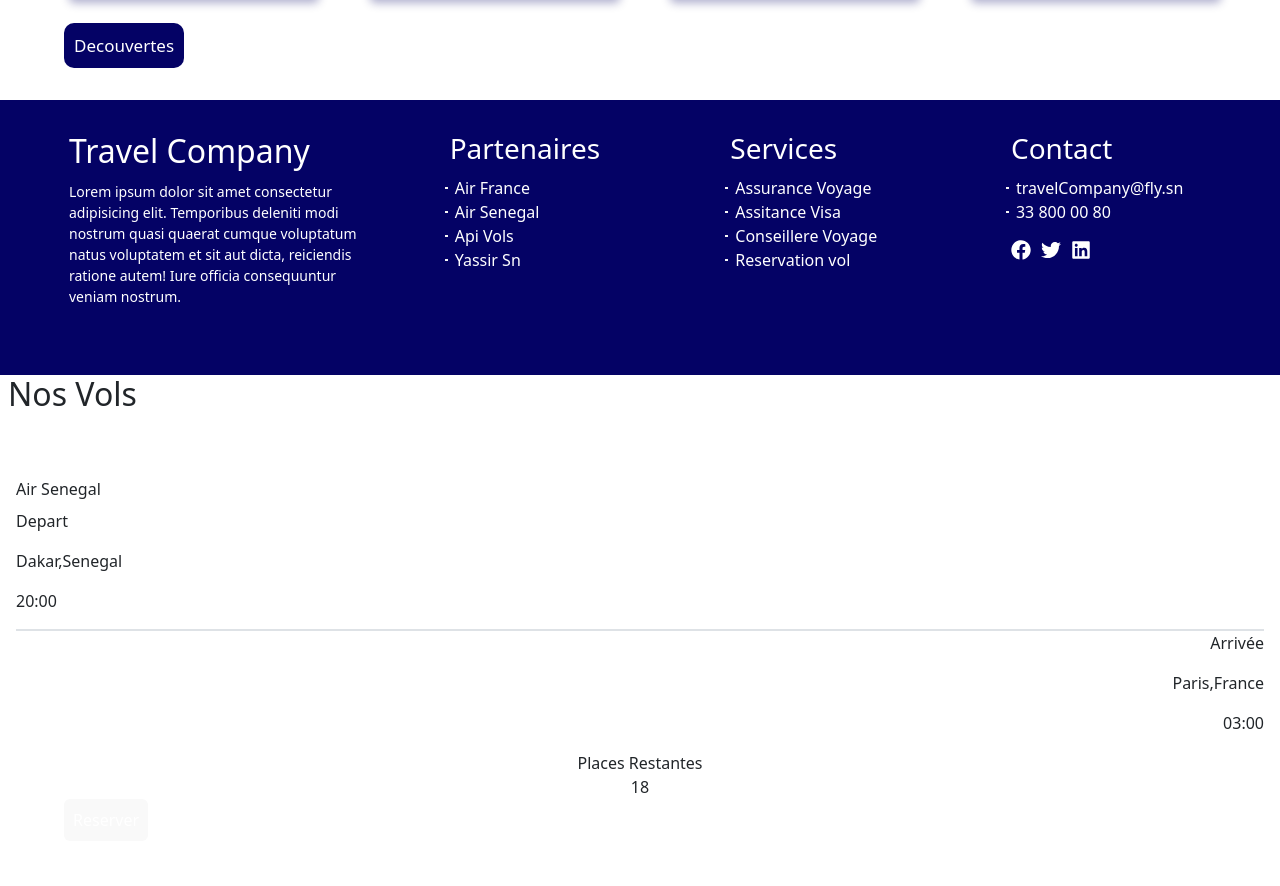
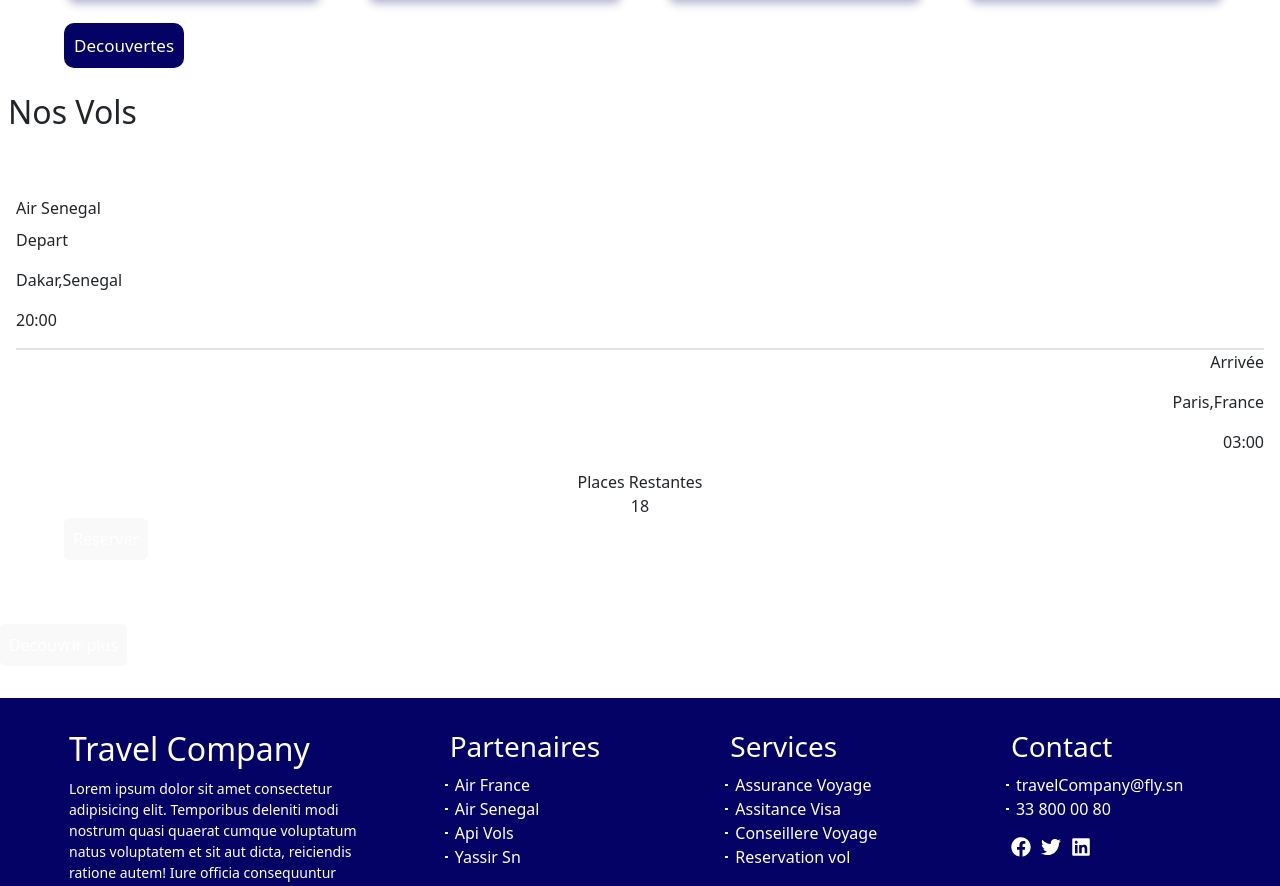
Before and after one commit to Mega17Z/Travel, a React (Vite) app: page / in a window 1280 px wide. Shown: the part 1237-2123 px from the top of the page. Built offline with nearby package versions, Linux system fonts and the light colour scheme.

Commit message:
changement

```diff
--- a/package.json
+++ b/package.json
@@ -16,7 +16,6 @@
     "react-dom": "^19.0.0",
     "react-icons": "^5.5.0",
     "react-router-dom": "^7.5.3",
-    "tailwindcss": "^4.1.4",
     "tailwindcss": "^4.1.4"
   },
   "devDependencies": {
--- a/src/Components/travelCard/vols.jsx
+++ b/src/Components/travelCard/vols.jsx
@@ -2,7 +2,7 @@ import React from "react";
 import CarteVoyage from "./carteVoyage";
 import DiscoverMore from "./button";
 
-const vols = () => {
+const Vols = () => {
   return (
     <div className="p-0 m-0">
       <h2 className="border-l-7 border-blue-800 ps-2 w-fit text-2xl">
@@ -14,4 +14,4 @@ const vols = () => {
   );
 };
 
-export default vols;
+export default Vols;
--- a/src/FirstPage.jsx
+++ b/src/FirstPage.jsx
@@ -7,6 +7,7 @@ import RechercheVols from "./components/rechercheVol/rechercheVol";
 // import Navbar from "./components/Navbar";
 // import InputSearch from "./components/InputSearch"
 import MainTravel from "./components/MainTravel";
+import Vols  from "./Components/travelCard/vols";
 
 const MonAccueil = () => {
     return (
@@ -16,6 +17,7 @@ const MonAccueil = () => {
             <MainTravel />
             <RechercheVols />
             <Decouvertes />
+            <Vols />
             <Footer />
             {/* <Foot /> */}
         </div>
```
Also changed, not shown: 1 other file (tests, documents, lock files or other folders).
